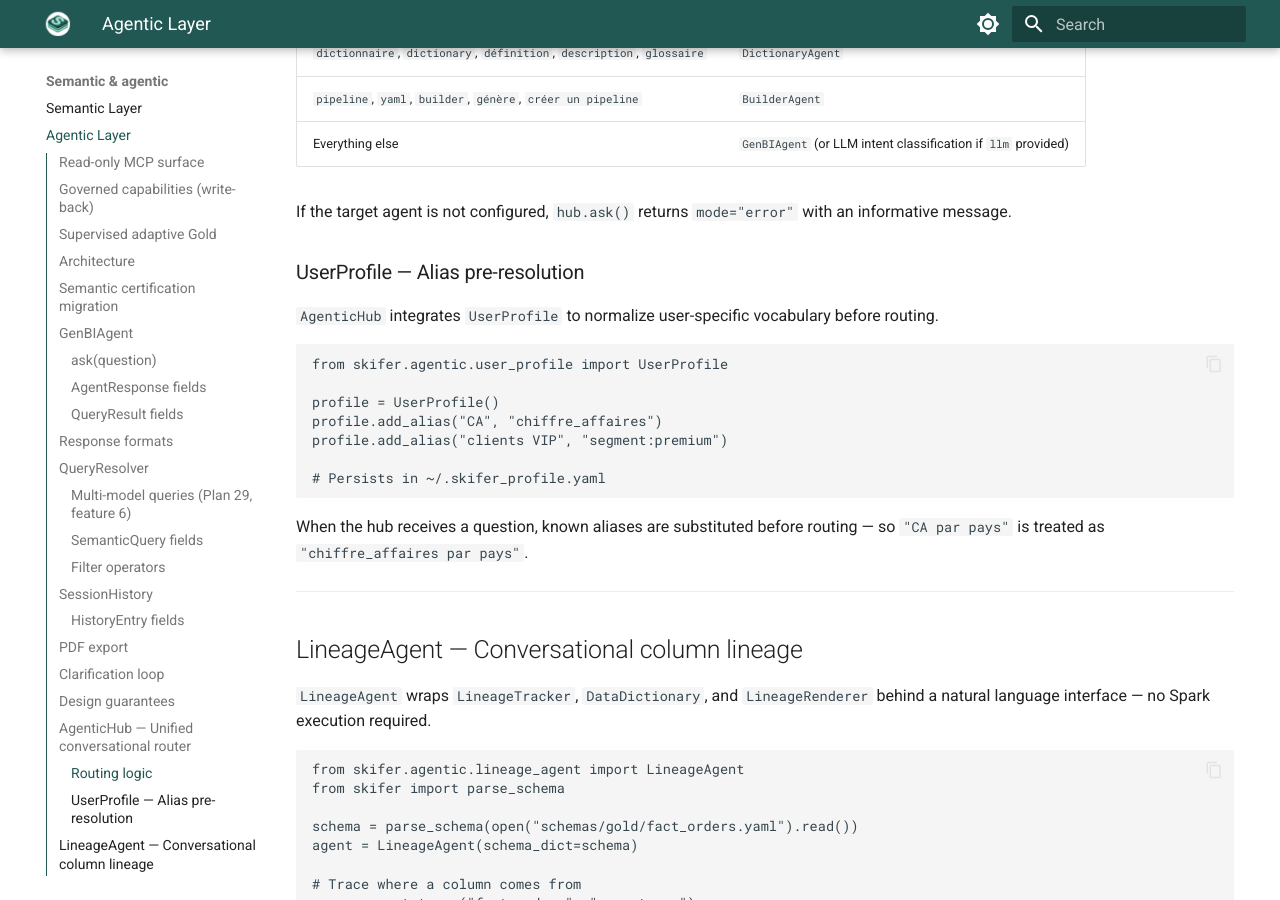
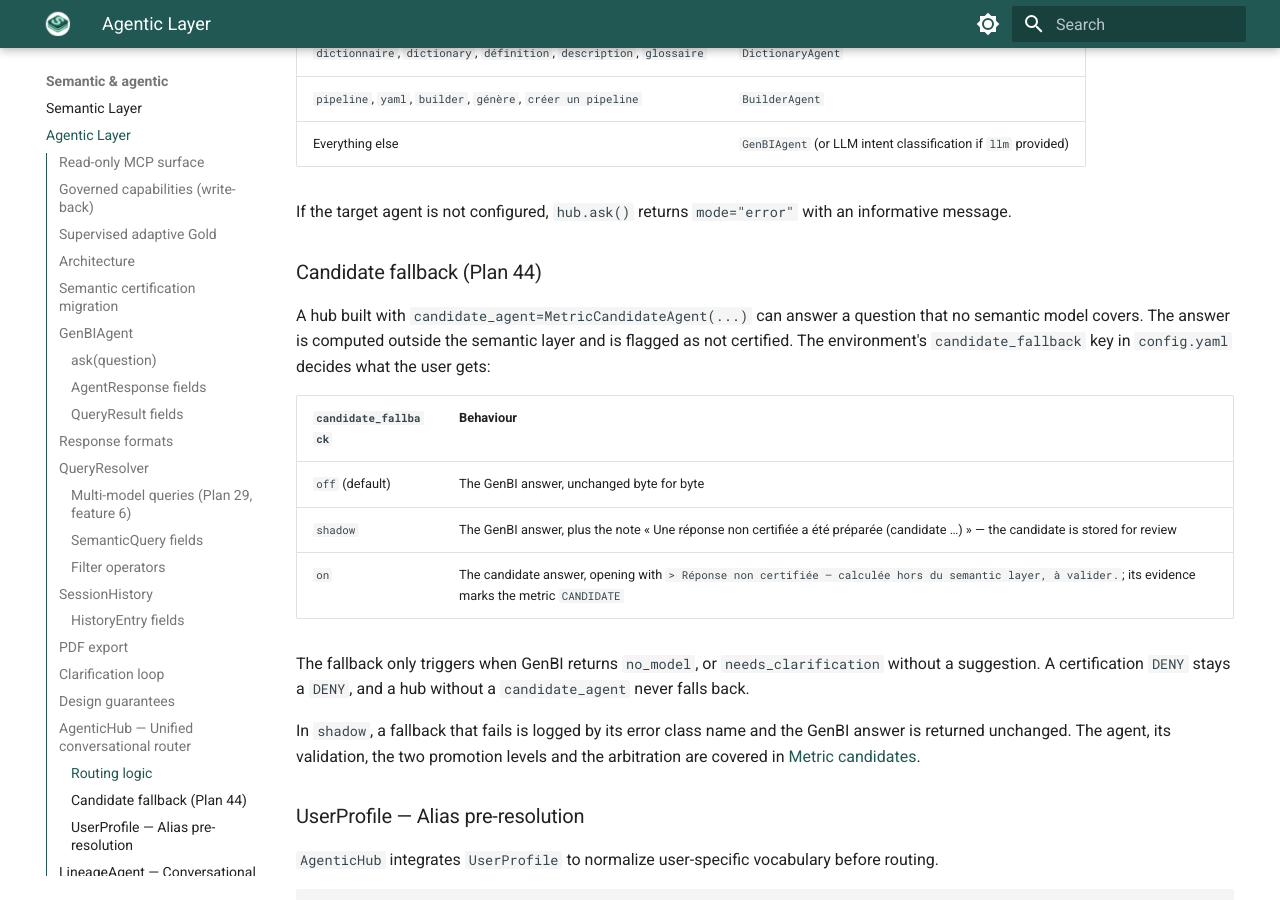
Before and after one commit to morzu117/skifer, an MkDocs documentation site: the page built from docs/agentic.md, in a window 1280 px wide and 900 px high, scrolled down 9817 px. Built offline with MkDocs 1.6.1 and Material for MkDocs 9.7.7, drawn with Linux system fonts in a browser that asks for light colours.

Commit message:
docs(plan44): document hub fallback routing, metric certification and source_candidate_id
Three Plan 44 behaviours were documented only in metric_candidates.md or
core.md, not on their reference pages:
- agentic.md: the hub's candidate_fallback routing (off | shadow | on, S04);
- api_reference.md: MetricEvidence.certification and candidate_id (S00);
- yaml_spec.md: semantic.source_candidate_id, provenance outside the hash (S06).

Co-Authored-By: Claude Opus 5.5 <noreply@anthropic.com>

```diff
--- a/docs/agentic.md
+++ b/docs/agentic.md
@@ -398,6 +398,26 @@ resp = hub.ask("Quel est le CA par pays pour le Q4 ?")
 
 If the target agent is not configured, `hub.ask()` returns `mode="error"` with an informative message.
 
+### Candidate fallback (Plan 44)
+
+A hub built with `candidate_agent=MetricCandidateAgent(...)` can answer a question that no semantic
+model covers. The answer is computed outside the semantic layer and is flagged as not certified.
+The environment's `candidate_fallback` key in `config.yaml` decides what the user gets:
+
+| `candidate_fallback` | Behaviour |
+|---|---|
+| `off` (default) | The GenBI answer, unchanged byte for byte |
+| `shadow` | The GenBI answer, plus the note « Une réponse non certifiée a été préparée (candidate …) » — the candidate is stored for review |
+| `on` | The candidate answer, opening with `> Réponse non certifiée — calculée hors du semantic layer, à valider.`; its evidence marks the metric `CANDIDATE` |
+
+The fallback only triggers when GenBI returns `no_model`, or `needs_clarification` without a
+suggestion. A certification `DENY` stays a `DENY`, and a hub without a `candidate_agent` never
+falls back.
+
+In `shadow`, a fallback that fails is logged by its error class name and the GenBI answer is
+returned unchanged. The agent, its validation, the two promotion levels and the arbitration are
+covered in [Metric candidates](metric_candidates.md).
+
 ### UserProfile — Alias pre-resolution
 
 `AgenticHub` integrates `UserProfile` to normalize user-specific vocabulary before routing.
```
Also changed, not shown: docs/api_reference.md (+1 -1 lines), docs/yaml_spec.md (+8 -0 lines).
